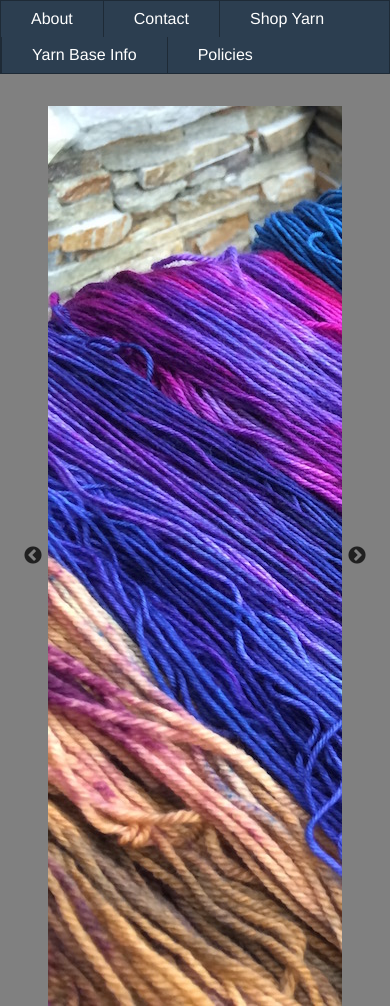
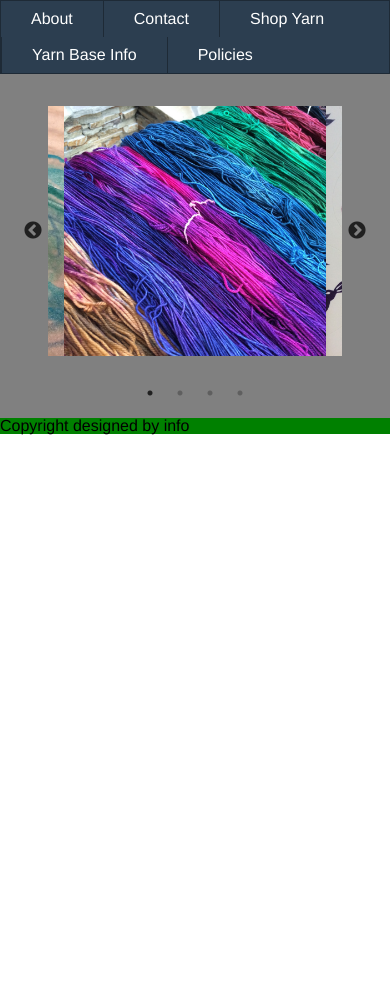
Before and after one commit to spaetsch/DBDW, a plain HTML site: page index.html in a window 390 px wide. Shown: the top 1006 px of the page. After the commit the page ends 844 px from the top, so only its background shows below. Drawn offline with nearby package versions, Linux system fonts and the light colour scheme.

Commit message:
First stab at responsiveness for carousel. needs refinement

```diff
--- a/js/main.js
+++ b/js/main.js
@@ -4,6 +4,27 @@ $(document).ready(function(){
   slidesToShow: 1,
   //autoplay: true,
   dots: true,
-  adaptiveHeight: true,
-  speed: 500 });
+ // adaptiveHeight: true,
+  speed: 500,
+  mobileFirst: true,
+  centerPadding: '1em',
+
+  centerMode: true,
+  responsive: [
+    {
+      breakpoint: '$breakpoint-med',
+      settings: {
+        slidesToShow: 3,
+        centerPadding: '2em'
+      }
+    }
+    // {
+    //   breakpoint: 480,
+    //   settings: {
+
+    //     slidesToShow: 1
+    //   }
+    // }
+  ]
+  });
 });
--- a/scss/_layout.scss
+++ b/scss/_layout.scss
@@ -70,3 +70,10 @@ ul {
   margin: 0 3em;
   padding: 2em 0;
 }
+
+.slick-slide img{
+  height: 250px;
+  @media (min-width: $breakpoint-sm){
+   height: 600px;
+  }
+}
```
Also changed, not shown: CSS/application.css, 1 other file.
